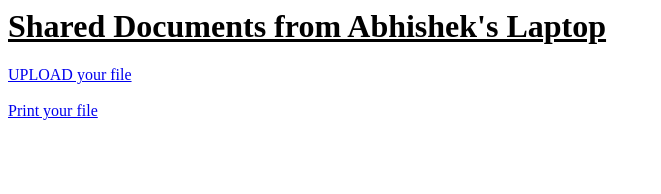
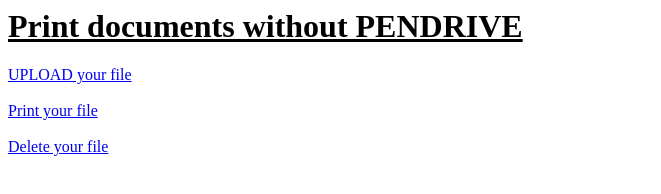
Before and after one commit to professor339/share, a plain HTML site: page index.html in a window 1280 px wide. Shown: the whole page, without its empty margins (0-661 px from the left). Drawn offline with Linux system fonts and the light colour scheme.

Commit message:
Update index.html

```diff
--- a/index.html
+++ b/index.html
@@ -1,6 +1,9 @@
-<h1><u> Shared Documents from Abhishek's Laptop </u></h1>
+<h1><u>Print documents without PENDRIVE </u></h1>
 
 
 <a href="https://driveuploader.com/upload/qwALgYOJf3/"> UPLOAD your file </a>
 <br><br>
 <a href="https://drive.google.com/folderview?id=1IPNAV7u5jWziK2JMlbTIEXkwIfkI7DZd"> Print your file </a>
+<br><br>
+<a href="https://drive.google.com/folderview?id=1IPNAV7u5jWziK2JMlbTIEXkwIfkI7DZd"> Delete your file </a>
+<br><br>
```
